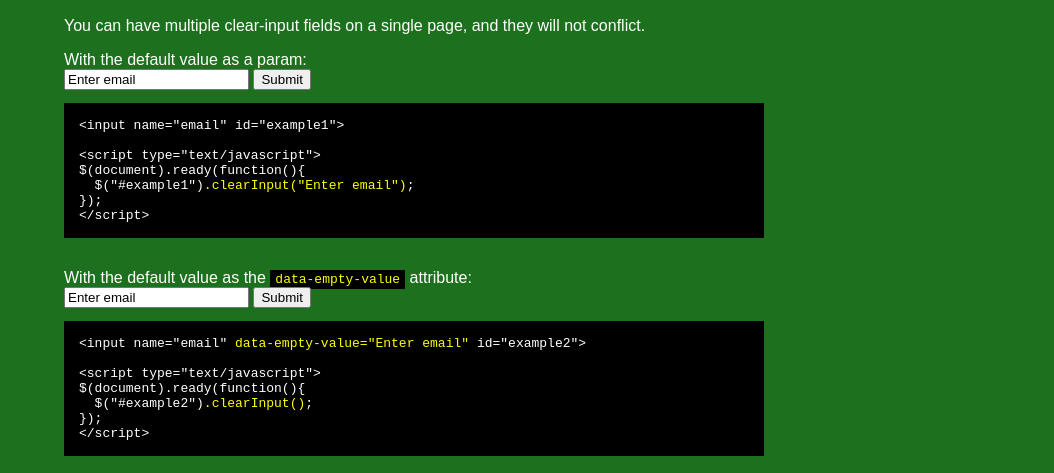
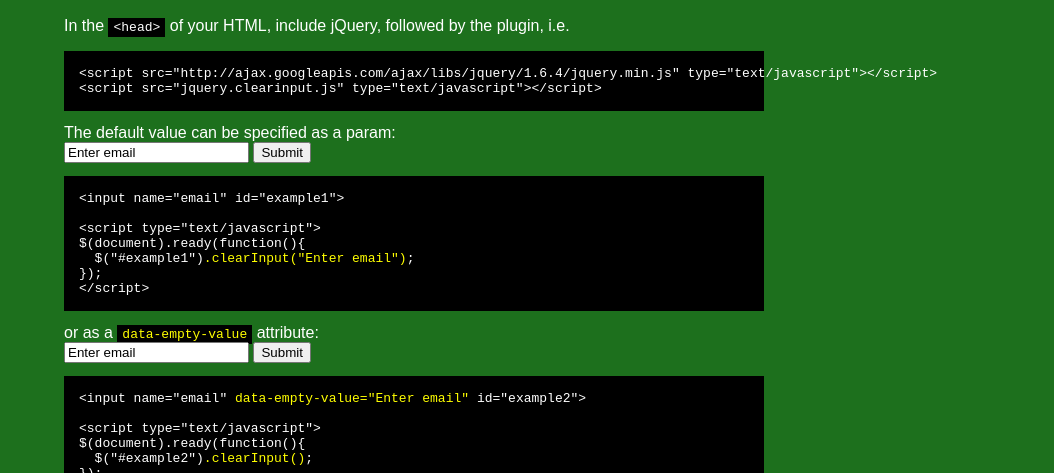
Before and after one commit to afeld/jquery-clearinput, a plain HTML site: page index.html in a window 1280 px wide. Shown: the part 316-789 px from the top of the page, without its empty margins (226-1280 px from the left). Drawn offline with nearby package versions, Linux system fonts and the light colour scheme.

Commit message:
moved all info from README to homepage

```diff
--- a/index.html
+++ b/index.html
@@ -46,9 +46,12 @@
 
     <h2>Usage</h2>
 
-    <p>You can have multiple clear-input fields on a single page, and they will not conflict.</p>
+    <p>In the <code>&lt;head&gt;</code> of your HTML, include jQuery, followed by the plugin, i.e.</p>
 
-    With the default value as a param:<br />
+    <pre>&lt;script src="http://ajax.googleapis.com/ajax/libs/jquery/1.6.4/jquery.min.js" type="text/javascript"&gt;&lt;/script&gt;
+&lt;script src="jquery.clearinput.js" type="text/javascript"&gt;&lt;/script&gt;</pre>
+
+    The default value can be specified as a param:<br />
     <input name="email" id="example1"/>
     <input type="submit"/>
     <script type="text/javascript">
@@ -63,8 +66,7 @@ $(document).ready(function(){
   $("#example1")<span class="highlight">.clearInput("Enter email")</span>;
 });
 &lt;/script&gt;</pre>
-    <br />
-    With the default value as the <code class="highlight">data-empty-value</code> attribute:<br />
+    or as a <code class="highlight">data-empty-value</code> attribute:<br />
     <input name="email" data-empty-value="Enter email" id="example2"/>
     <input type="submit"/>
     <script type="text/javascript">
@@ -79,6 +81,8 @@ $(document).ready(function(){
   $("#example2")<span class="highlight">.clearInput()</span>;
 });
 &lt;/script&gt;</pre>
+
+    <p>You can have multiple clear-input fields on a single page, and they will not conflict.</p>
 
     <h2>Download</h2>
     <p>
```
Also changed, not shown: 1 other file.
